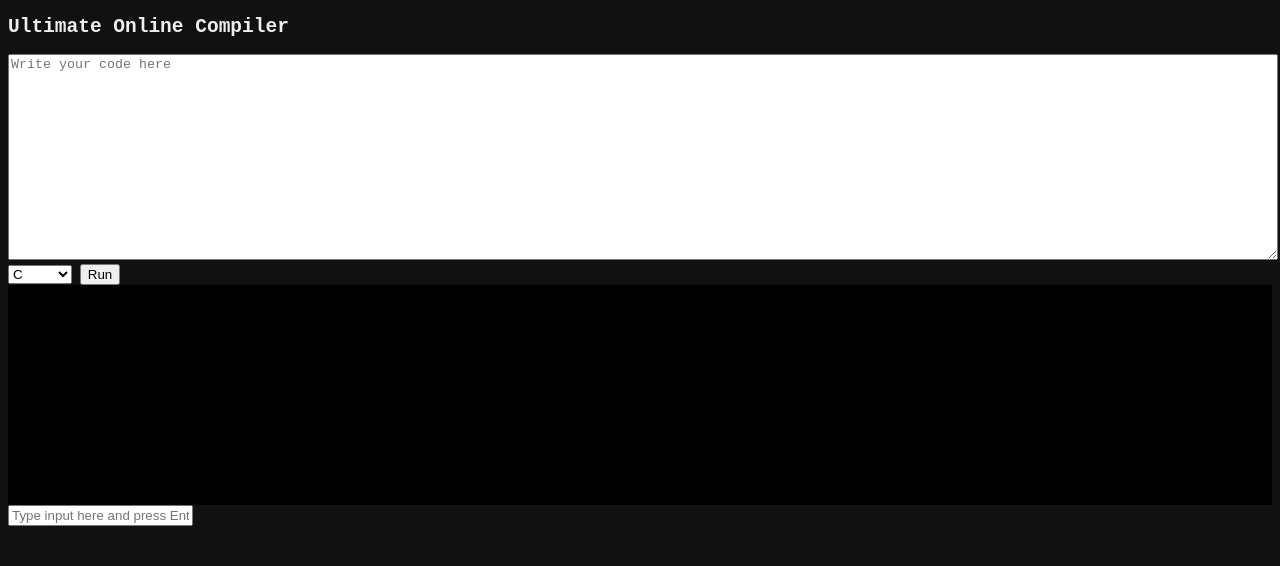
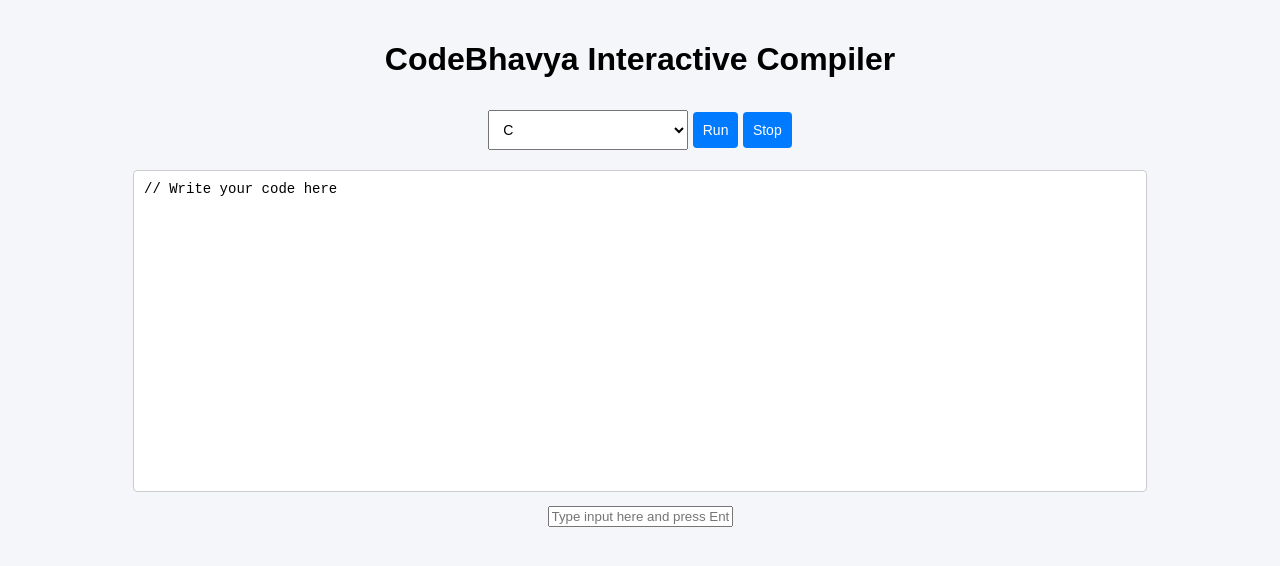
Before and after one commit to venugopal999/online-compiler, a plain HTML site: page frontend/index.html in a window 1280 px wide. Drawn offline with nearby package versions, Linux system fonts and the light colour scheme.

Commit message:
Update index.html

```diff
--- a/frontend/index.html
+++ b/frontend/index.html
@@ -1,19 +1,19 @@
 <!DOCTYPE html>
-<html>
+<html lang="en">
 <head>
+  <meta charset="UTF-8">
   <title>Interactive Online Compiler</title>
-  <style>
-    body { font-family: monospace; background: #111; color: #eee; }
-    #editor { width: 100%; height: 200px; }
-    #terminal { background: #000; color: #0f0; padding: 10px; height: 200px; overflow-y: auto; }
-    #terminal input { background: #000; color: #0f0; border: none; width: 100%; }
-  </style>
+  <link rel="stylesheet" href="style.css">
+  <!-- CodeMirror CSS -->
+  <link rel="stylesheet" href="https://cdnjs.cloudflare.com/ajax/libs/codemirror/5.65.16/codemirror.min.css">
 </head>
 <body>
-  <h2>Ultimate Online Compiler</h2>
+  <header>
+    <h1>CodeBhavya Interactive Compiler</h1>
+  </header>
 
-  <textarea id="editor" placeholder="Write your code here"></textarea><br>
-
+  <main>
+    <section id="editor-section">
       <select id="language">
         <option value="c">C</option>
         <option value="cpp">C++</option>
@@ -21,10 +21,20 @@
         <option value="java">Java</option>
       </select>
       <button onclick="runCode()">Run</button>
+      <button onclick="stopCode()">Stop</button>
+      <textarea id="editor">// Write your code here</textarea>
+    </section>
 
+    <section id="terminal-section">
       <div id="terminal"></div>
       <input id="consoleInput" placeholder="Type input here and press Enter">
+    </section>
+  </main>
 
+  <!-- CodeMirror JS -->
+  <script src="https://cdnjs.cloudflare.com/ajax/libs/codemirror/5.65.16/codemirror.min.js"></script>
+  <script src="https://cdnjs.cloudflare.com/ajax/libs/codemirror/5.65.16/mode/clike/clike.min.js"></script>
+  <script src="https://cdnjs.cloudflare.com/ajax/libs/codemirror/5.65.16/mode/python/python.min.js"></script>
   <script src="script.js"></script>
 </body>
 </html>
```
Lines whose indentation alone changed are shown as unchanged.
